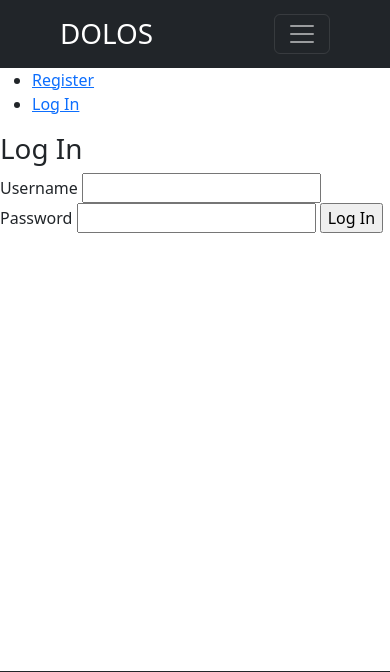
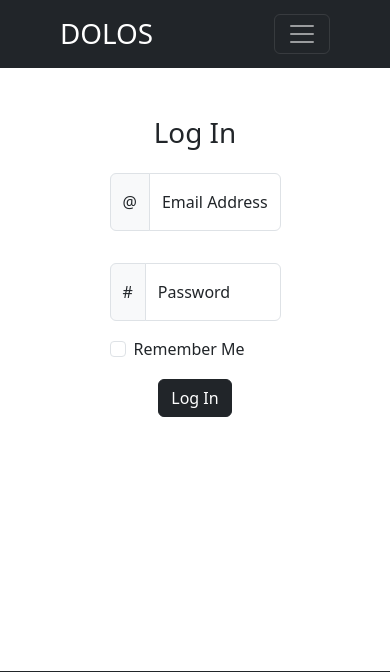
Before and after one commit to DavidMcNallyQub/mlapp, a Flask app: page /auth/login in a window 390 px wide. Shown: the top 672 px of the page. Run offline with Flask 3, Linux system fonts and the light colour scheme.

Commit message:
Updated base_layout.html with responsive nabar and footer. Created basic layout for login.html

```diff
--- a/mlapp/templates/auth/login.html
+++ b/mlapp/templates/auth/login.html
@@ -1,15 +1,42 @@
 {% extends 'base_layout.html' %}
 
 {% block header %}
-  <h1>{% block title %}Log In{% endblock %}</h1>
+
 {% endblock %}
 
 {% block content %}
-  <form method="post">
-    <label for="username">Username</label>
-    <input name="username" id="username" required>
-    <label for="password">Password</label>
-    <input type="password" name="password" id="password" required>
-    <input type="submit" value="Log In">
-  </form>
+<div class="container-fluid my-5">
+  <div class="row justify-content-center text-center">
+    <h1>{% block title %}Log In{% endblock %}</h1>
+    <div class="col-6">
+      <form action="" method="POST" class="row justify-content-center">
+        <div class="input-group my-3 col-12">
+          <span class="input-group-text">@</span>
+          <div class="form-floating">
+            <input type="email" class="form-control" id="Email" placeholder="Email" name="email" required>
+            <label for="Email">Email Address</label>
+          </div>
+        </div>
+        <div class="input-group my-3 col-12">
+          <span class="input-group-text">#</span>
+          <div class="form-floating">
+            <input type="password" class="form-control" id="Password" placeholder="Password" name="password" required>
+            <label for="Password">Password</label>
+          </div>
+        </div>
+        <div class="col-12 text-start">
+          <div class="form-check">
+            <input class="form-check-input" type="checkbox" id="rememberme" name="rememberme">
+            <label class="form-check-label" for="rememberme">
+              Remember Me
+            </label>
+          </div>
+        </div>
+        <div class="d-grid col-6 mx-auto my-3">
+          <button class="btn btn-dark" type="submit" value="Log In">Log In</button>
+        </div>
+      </form>
+    </div>
+  </div>
+</div>
 {% endblock %}
--- a/mlapp/templates/base_layout.html
+++ b/mlapp/templates/base_layout.html
@@ -103,7 +103,7 @@
               About
             </a>
           </li>
-          {% if not g.user %}
+          {% if g.user %}
           <li class="nav-item">
             <a class="nav-link" href="#">
               <svg xmlns="http://www.w3.org/2000/svg" width="24" height="24" fill="currentColor"
@@ -111,7 +111,7 @@
                 <path
                   d="M8 8a3 3 0 1 0 0-6 3 3 0 0 0 0 6Zm2-3a2 2 0 1 1-4 0 2 2 0 0 1 4 0Zm4 8c0 1-1 1-1 1H3s-1 0-1-1 1-4 6-4 6 3 6 4Zm-1-.004c-.001-.246-.154-.986-.832-1.664C11.516 10.68 10.289 10 8 10c-2.29 0-3.516.68-4.168 1.332-.678.678-.83 1.418-.832 1.664h10Z" />
               </svg>
-              Account
+              <span>{{ g.user['username'] }}</span>
             </a>
           </li>
           <li class="nav-item">
@@ -157,18 +157,6 @@
     </div>
   </nav>
 
-  <nav>
-    <ul>
-      {% if g.user %}
-      <li><span>{{ g.user['username'] }}</span>
-      <li><a href="{{ url_for('auth.logout') }}">Log Out</a>
-        {% else %}
-      <li><a href="{{ url_for('auth.register') }}">Register</a>
-      <li><a href="{{ url_for('auth.login') }}">Log In</a>
-        {% endif %}
-    </ul>
-  </nav>
-
   <section class="content">
     <header>
       {% block header %}{% endblock %}
```
